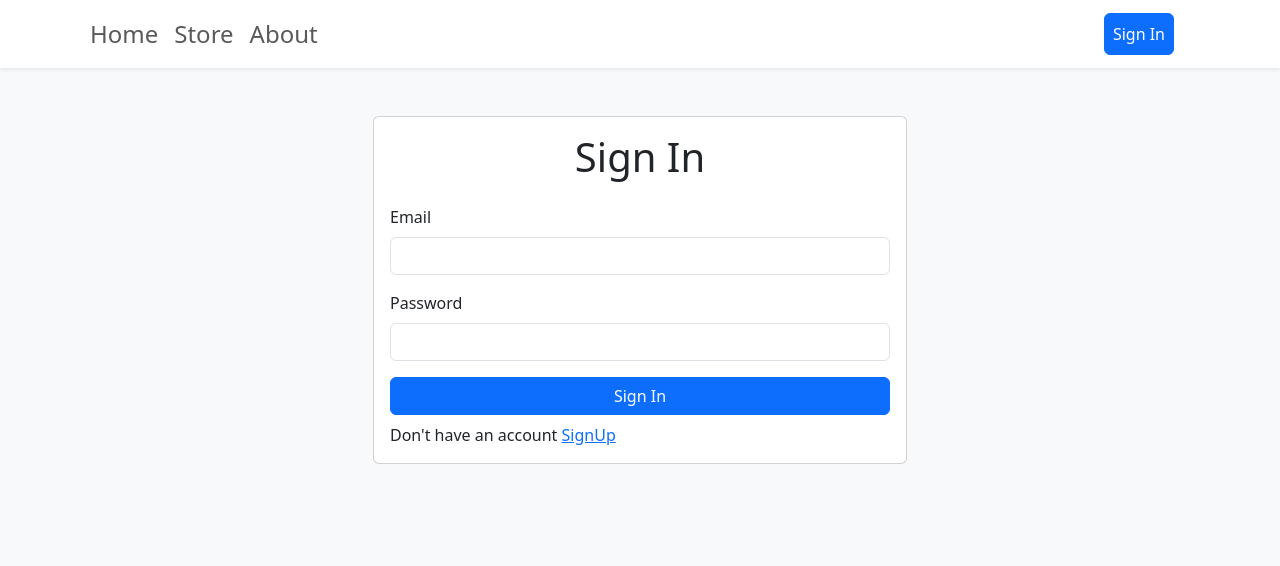
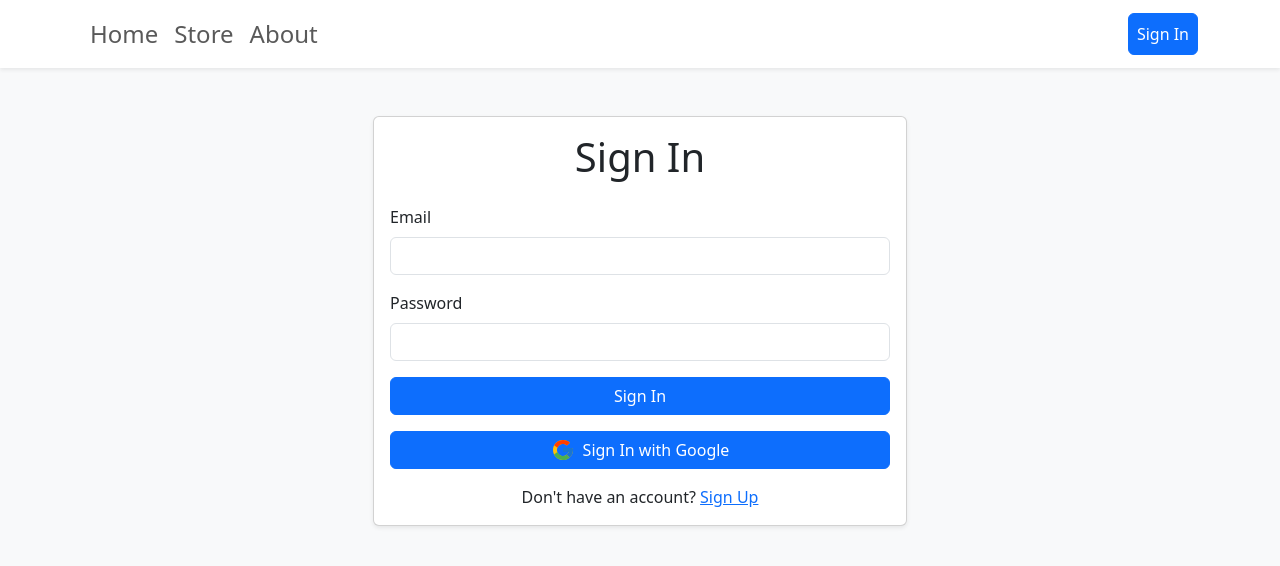
Before and after one commit to Roh17v/Shopping-Cart, a React (Vite) app: page /signin in a window 1280 px wide. Shown: the top 566 px of the page. Built offline with nearby package versions, Linux system fonts and the light colour scheme; no server answers.

Commit message:
feat: Added Sign in with google

```diff
--- a/package.json
+++ b/package.json
@@ -15,6 +15,7 @@
     "react": "^18.2.0",
     "react-bootstrap": "^2.10.2",
     "react-dom": "^18.2.0",
+    "react-icons": "^5.2.1",
     "react-router-dom": "^6.23.1"
   },
   "devDependencies": {
--- a/src/components/Navbar.tsx
+++ b/src/components/Navbar.tsx
@@ -22,27 +22,9 @@
             About
           </Nav.Link>
         </Nav>
-        {user ? (
-          <Button
-            variant="primary"
-            className="rounded p-2 me-4"
-            onClick={() => {
-              signOut();
-              setCartItems([]);
-            }}
-          >
-            Log Out
-          </Button>
-        ) : (
-          <Link to={"/signin"}>
-            <Button variant="primary" className="rounded p-2 me-4">
-              Sign In
-            </Button>
-          </Link>
-        )}
         {cartQuantity > 0 && (
           <Button
-            className="rounded-circle"
+            className="rounded-circle me-4"
             variant="outline-primary"
             style={{ height: "3rem", width: "3rem", position: "relative" }}
             onClick={openCart}
@@ -70,6 +52,24 @@
             </div>
           </Button>
         )}
+        {user ? (
+          <Button
+            variant="primary"
+            className="rounded p-2"
+            onClick={() => {
+              signOut();
+              setCartItems([]);
+            }}
+          >
+            Log Out
+          </Button>
+        ) : (
+          <Link to={"/signin"}>
+            <Button variant="primary" className="rounded p-2">
+              Sign In
+            </Button>
+          </Link>
+        )}
       </Container>
     </Navbarbs>
   );
--- a/src/context/auth-context.tsx
+++ b/src/context/auth-context.tsx
@@ -2,6 +2,7 @@
   signOut as firebaseSignOut,
   onAuthStateChanged,
   signInWithEmailAndPassword,
+  signInWithPopup,
   User,
 } from "firebase/auth";
 import React, {
@@ -11,13 +12,14 @@
   useEffect,
   useState,
 } from "react";
-import { auth } from "../firebase/firebase-config"; // Import the auth instance
+import { auth, googleProvider } from "../firebase/firebase-config"; // Import the auth instance
 
 interface AuthContextType {
   user: User | null;
   loading: boolean;
   signIn: (email: string, password: string) => Promise<void>;
   signOut: () => Promise<void>;
+  signInWithGoogle: () => Promise<void>;
 }
 
 interface AuthProviderProps {
@@ -48,8 +50,14 @@
     setUser(null);
   };
 
+  const signInWithGoogle = async () => {
+    await signInWithPopup(auth, googleProvider); // Use imported method
+  };
+
   return (
-    <AuthContext.Provider value={{ user, loading, signIn, signOut }}>
+    <AuthContext.Provider
+      value={{ user, loading, signIn, signOut, signInWithGoogle }}
+    >
       {children}
     </AuthContext.Provider>
   );
--- a/src/firebase/firebase-config.ts
+++ b/src/firebase/firebase-config.ts
@@ -1,5 +1,5 @@
 import { initializeApp } from "firebase/app";
-import { getAuth } from "firebase/auth";
+import { getAuth, GoogleAuthProvider } from "firebase/auth";
 
 // Your web app's Firebase configuration
 const firebaseConfig = {
@@ -16,4 +16,5 @@
 
 // Initialize Firebase Auth and export
 export const auth = getAuth(app);
+export const googleProvider = new GoogleAuthProvider();
 export default app;
--- a/src/pages/SignIn/SignIn.tsx
+++ b/src/pages/SignIn/SignIn.tsx
@@ -1,8 +1,10 @@
 // src/components/SignIn.tsx
 
 import React, { useState } from "react";
+import { Button } from "react-bootstrap";
+import { FcGoogle } from "react-icons/fc";
 import { Link, useNavigate } from "react-router-dom";
-import { signIn } from "../../firebase/firebase-auth";
+import { useAuth } from "../../context/auth-context";
 
 const SignIn: React.FC = () => {
   const [email, setEmail] = useState("");
@@ -10,6 +12,7 @@
   const [error, setError] = useState<string | null>(null);
   const [success, setSuccess] = useState<string | null>(null);
   const navigate = useNavigate();
+  const { signIn, signInWithGoogle } = useAuth();
 
   const handleSignIn = async (event: React.FormEvent) => {
     event.preventDefault();
@@ -30,11 +33,20 @@
     }
   };
 
+  const handleGoogleSignIn = async () => {
+    try {
+      await signInWithGoogle();
+      navigate("/store");
+    } catch (error: any) {
+      setError(error.message);
+    }
+  };
+
   return (
     <div className="container mt-5">
       <div className="row justify-content-center">
         <div className="col-md-6">
-          <div className="card">
+          <div className="card shadow-sm">
             <div className="card-body">
               <h1 className="card-title text-center mb-4">Sign In</h1>
               <form onSubmit={handleSignIn}>
@@ -78,8 +90,16 @@
                   Sign In
                 </button>
               </form>
-              <div className="mt-2">
-                Don't have an account <Link to={"/signup"}>SignUp</Link>
+              <Button
+                onClick={handleGoogleSignIn}
+                className="btn mt-3 d-flex align-items-center justify-content-center"
+                style={{ width: "100%" }}
+              >
+                <FcGoogle size={24} className="me-2" />
+                Sign In with Google
+              </Button>
+              <div className="mt-3 text-center">
+                Don't have an account? <Link to="/signup">Sign Up</Link>
               </div>
             </div>
           </div>
```
Also changed, not shown: 1 other file (tests, documents, lock files or other folders).
